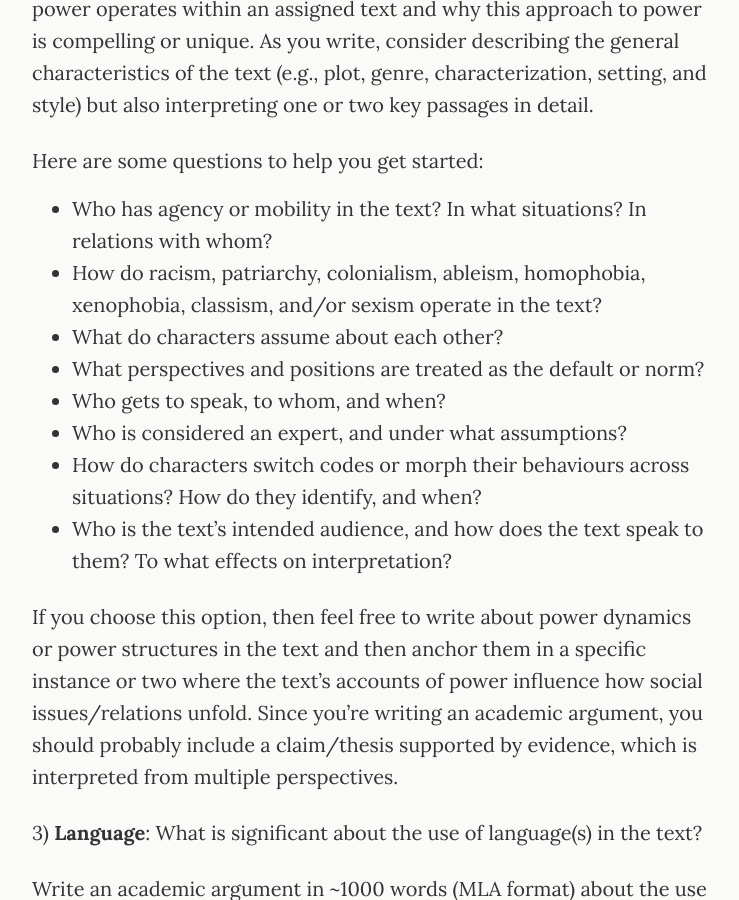
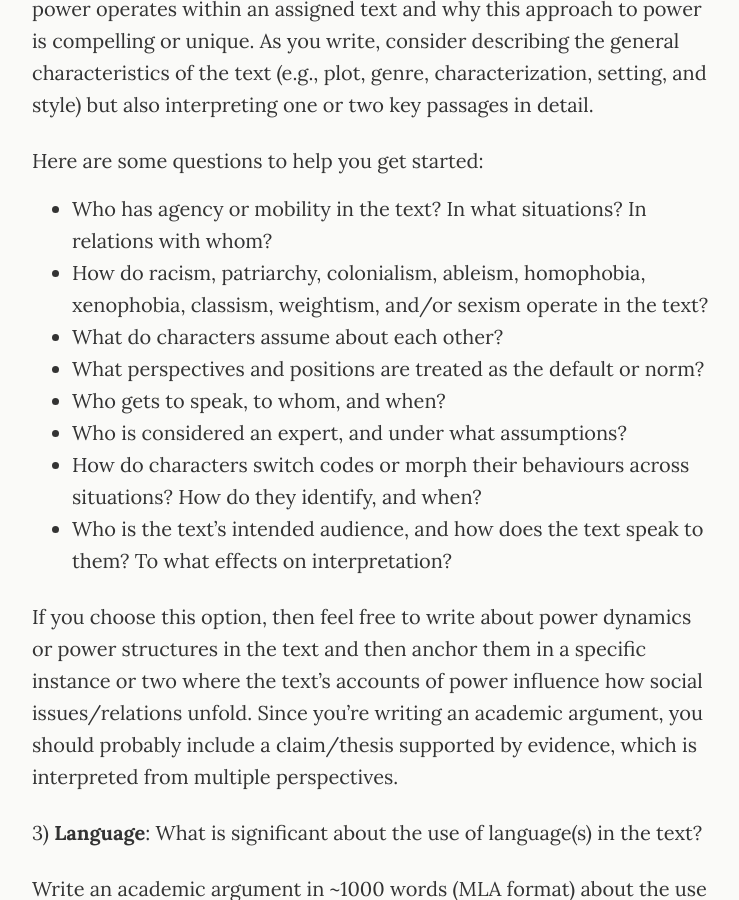
Before and after one commit to jentery/429c, a Jekyll site: the page built from _pages/analysis.md, in a window 1280 px wide and 900 px high, scrolled down 1410 px. Shown: the whole window, without its empty margins (266-1005 px from the left). Built offline with Jekyll 4.4.1, drawn with Linux system fonts in a browser that asks for light colours.

Commit message:
Update analysis.md

```diff
--- a/_pages/analysis.md
+++ b/_pages/analysis.md
@@ -32,7 +32,7 @@ Write an academic argument in ~1000 words (MLA format) about how power operates
 Here are some questions to help you get started:
 
 * Who has agency or mobility in the text? In what situations? In relations with whom?
-* How do racism, patriarchy, colonialism, ableism, homophobia, xenophobia, classism, and/or sexism operate in the text?
+* How do racism, patriarchy, colonialism, ableism, homophobia, xenophobia, classism, weightism, and/or sexism operate in the text?
 * What do characters assume about each other?
 * What perspectives and positions are treated as the default or norm?
 * Who gets to speak, to whom, and when?
```
